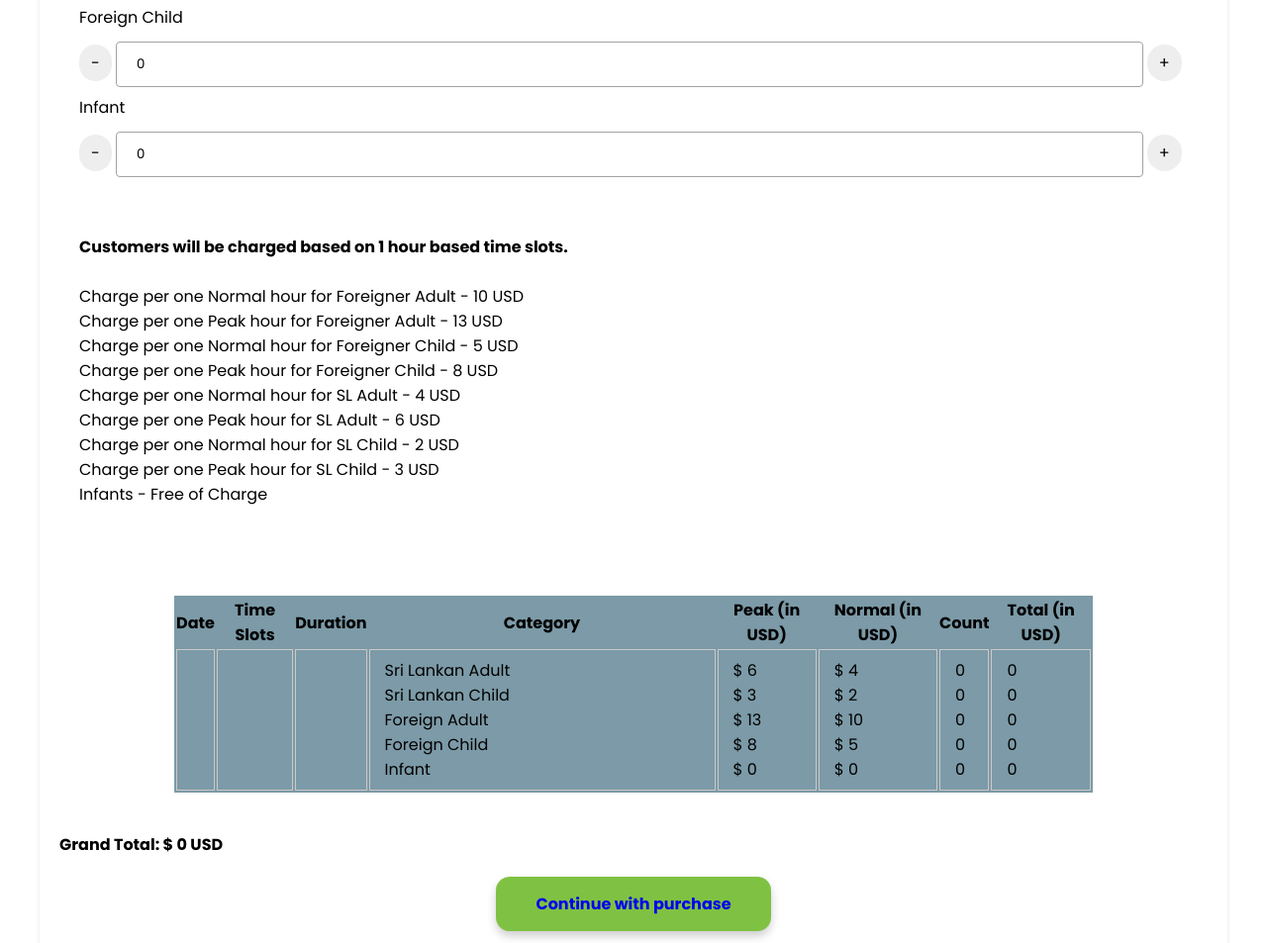
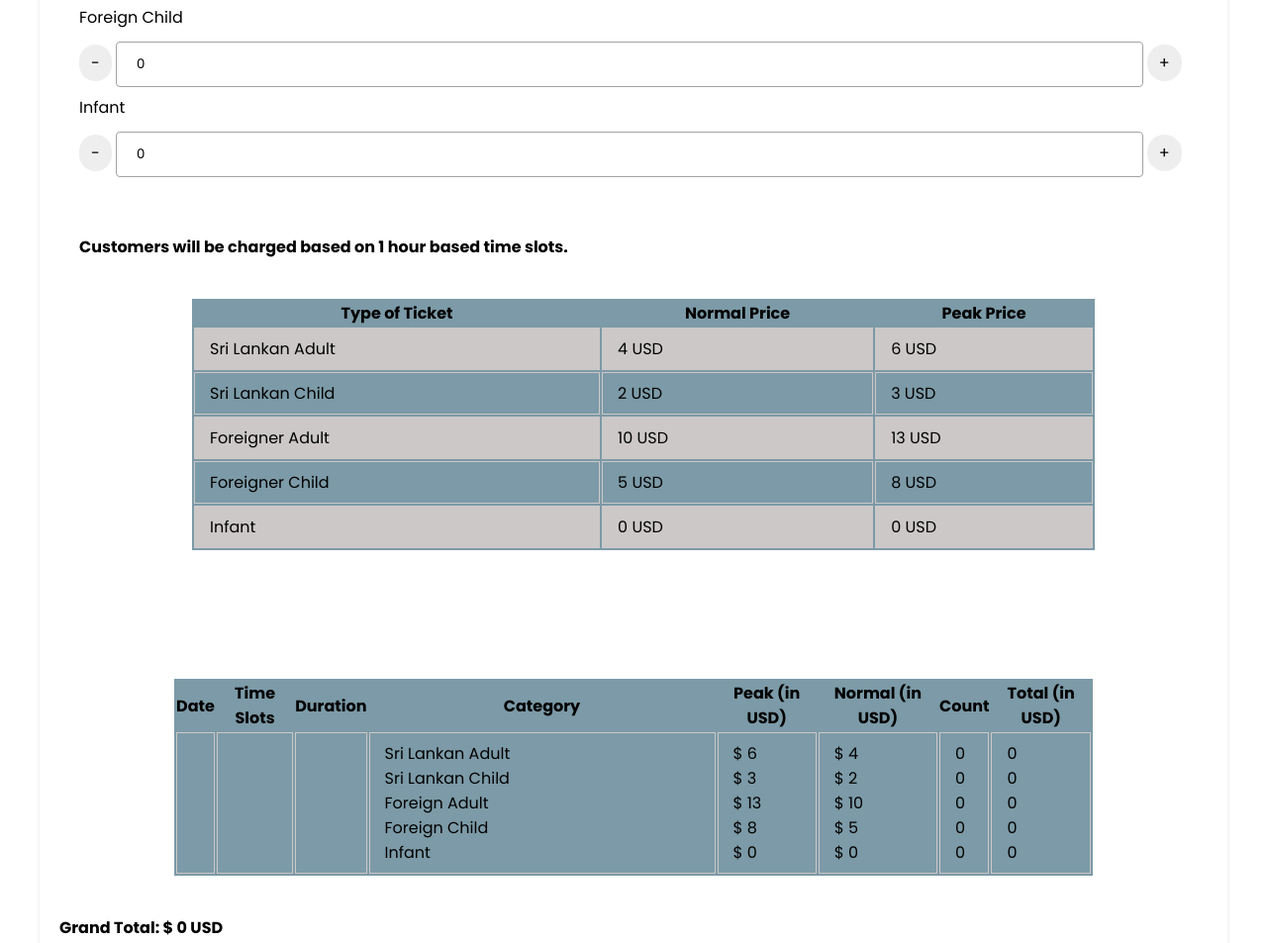
Before and after one commit to navindu2004/TurtleTerrace, a plain HTML site: page tickets.html in a window 1280 px wide. Shown: the part 989-1942 px from the top of the page at 99% size. Drawn offline with nearby package versions, Linux system fonts and the light colour scheme; a web font is replaced by a local one.

Commit message:
FINAL COMMITTT

```diff
--- a/stylesconfirmation.css
+++ b/stylesconfirmation.css
@@ -21,10 +21,10 @@ body{
     width: 400px;
     background: #fff;
     border-radius: 6px;
-    position: absolute;
-    top: 50%;
+     /* position: absolute;  */
+    /* top: 50%;
     left: 50%;
-    transform: translate(-50%,-50%);
+    transform: translate(-50%,-50%); */
     text-align: center;
     padding: 0 30px 30px;
     color: #333;
@@ -54,7 +54,7 @@ body{
     box-shadow: 0 5px 5px rgba(0,0,0,0.2);
 }
 
-/*Summary table*/
+ Summary table
 table {
     border-collapse: collapse;
     width: 50%;
@@ -83,3 +83,34 @@ tr:hover {
     width: 50%;
     margin: 20px auto;
 }
+
+.main-grid-container{
+    display: grid;
+    grid-template-columns: auto auto;
+    grid-gap: 20px;
+    margin: 20px 0;
+}
+
+.grid-container-left{
+    padding-left: 20px;
+}
+
+
+@media (max-width: 768px) {
+    .main-grid-container {
+        grid-template-columns: auto;
+        justify-content: center;
+    }
+
+    .grid-container-left {
+        padding-left: 0;
+    }
+}
+
+.grid-container-conp{
+    display: grid;
+    grid-template-columns: auto auto;
+}
+.grid-item-left{
+    margin-top: 150px;
+}
--- a/styleshikkaduwa.css
+++ b/styleshikkaduwa.css
@@ -528,3 +528,49 @@ header .menu-toggle:checked ~ .nav ul {
   z-index: 1;
 }
 /**/
+
+.main-grid-container{
+  display: grid;
+  grid-template-columns: auto auto;
+  grid-gap: 20px;
+  margin: 20px 0;
+}
+
+.grid-container-left{
+  padding-left: 20px;
+}
+
+
+@media (max-width: 768px) {
+  .main-grid-container {
+      grid-template-columns: auto;
+      justify-content: center;
+  }
+
+  .grid-container-left {
+      padding-left: 0;
+  }
+}
+
+.img-book{
+  margin-left: 200px;
+}
+
+.green-button {
+  display: inline-block;
+  padding: 10px 20px;
+  background-color: green;
+  color: white;
+  border: none;
+  border-radius: 5px;
+  text-align: center;
+  text-decoration: none;
+  font-size: 16px;
+  cursor: pointer;
+  margin-left: 360px;
+}
+
+/* Hover effect */
+.green-button:hover {
+  background-color: darkgreen;
+}
--- a/tickets.html
+++ b/tickets.html
@@ -118,21 +118,44 @@
 
 
 <br><br>
+<h4> Customers will be charged based on 1 hour based time slots.</h4>
+<table>
+    <tr>
+      <th>Type of Ticket</th>
+      <th>Normal Price</th>
+      <th>Peak Price</th>
+    </tr>
+    <tr>
+      <td>Sri Lankan Adult</td>
+      <td>4 USD</td>
+      <td>6 USD</td>
+    </tr>
+    <tr>
+      <td>Sri Lankan Child</td>
+      <td>2 USD</td>
+      <td>3 USD</td>
+    </tr>
+    <tr>
+      <td>Foreigner Adult</td>
+      <td>10 USD</td>
+      <td>13 USD</td>
+    </tr>
+    <tr>
+      <td>Foreigner Child</td>
+      <td>5 USD</td>
+      <td>8 USD</td>
+    </tr>
+    <tr>
+      <td>Infant</td>
+      <td>0 USD</td>
+      <td>0 USD</td>
+    </tr>
+  </table>
 
 
 
 
 
-<h4> Customers will be charged based on 1 hour based time slots.</h4><br>
-<p>Charge per one Normal hour for Foreigner Adult - 10 USD</p>
-<p>Charge per one Peak hour for Foreigner Adult - 13 USD</p>
-<p>Charge per one Normal hour for Foreigner Child - 5 USD</p>
-<p>Charge per one Peak hour for Foreigner Child - 8 USD</p>
-<p>Charge per one Normal hour for SL Adult - 4 USD</p>
-<p>Charge per one Peak hour for SL Adult - 6 USD</p>
-<p>Charge per one Normal hour for SL Child - 2 USD</p>
-<p>Charge per one Peak hour for SL Child - 3 USD</p>
-<p>Infants - Free of Charge</p>
 </div>
 <br><br>
 <div>
```
Also changed, not shown: confirmationpage.html (+9 -5 lines), hikkaduwa_hatchery.html (+10 -3 lines), images/2977eadaa344c523640b566cc8f2fe7b.jpg (added).
